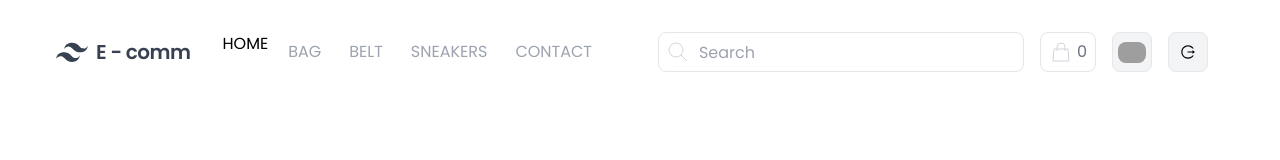
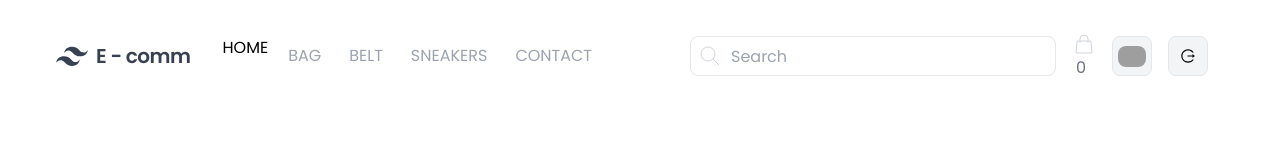
Before and after one commit to preeti28dec/e-comm-app, a Next.js app: page /components/Navbar in a window 1280 px wide. Shown: the top 160 px of the page. Built offline with nearby package versions, Linux system fonts and the light colour scheme; grey boxes are pictures that could not be loaded.

Commit message:
add cart ui

```diff
--- a/pages/components/Navbar.jsx
+++ b/pages/components/Navbar.jsx
@@ -91,12 +91,14 @@ function Navbar() {
           </svg>
               </div>
 
-              <a href="/shopping-cart" className="flex h-10 items-center px-2 rounded-lg border border-gray-200 hover:border-gray-300 focus:outline-none hover:shadow-inner">
+              <Link href="/shopping-cart" className="flex h-10 items-center px-2 rounded-lg border border-gray-200 hover:border-gray-300 focus:outline-none hover:shadow-inner">
+              <a>
                 <svg className="h-6 w-6 leading-none text-gray-300 stroke-current" xmlns="http://www.w3.org/2000/svg" fill="none" viewBox="0 0 24 24" stroke="currentColor">
                   <path  d="M16 11V7a4 4 0 00-8 0v4M5 9h14l1 12H4L5 9z" />
                 </svg>
                 <span className="pl-1 text-gray-500 text-md">0</span>
-              </a>
+                </a>
+              </Link>
 
               <button type="button" className="hidden md:block w-10 h-10 rounded-lg bg-gray-100 border border-gray-200 flex justify-center items-center">
                 <img src="https://avatars.dicebear.com/api/bottts/2.svg" alt="bottts" width="28" height="28" className="rounded-lg mx-auto"/>
```
